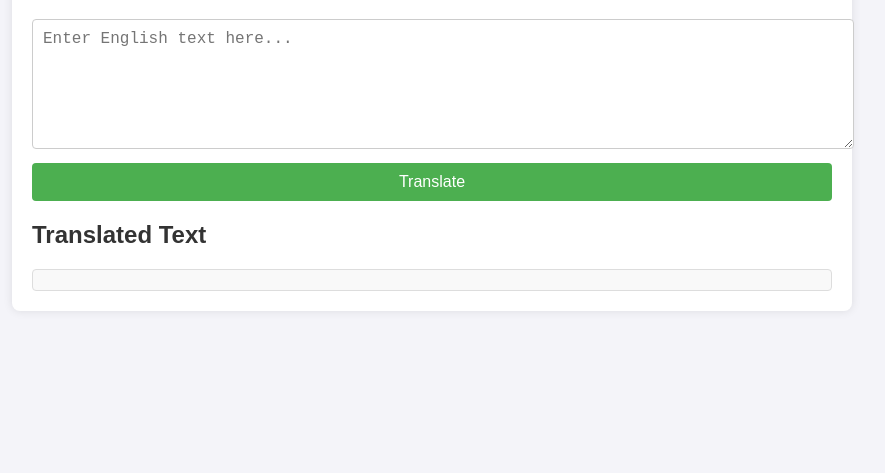
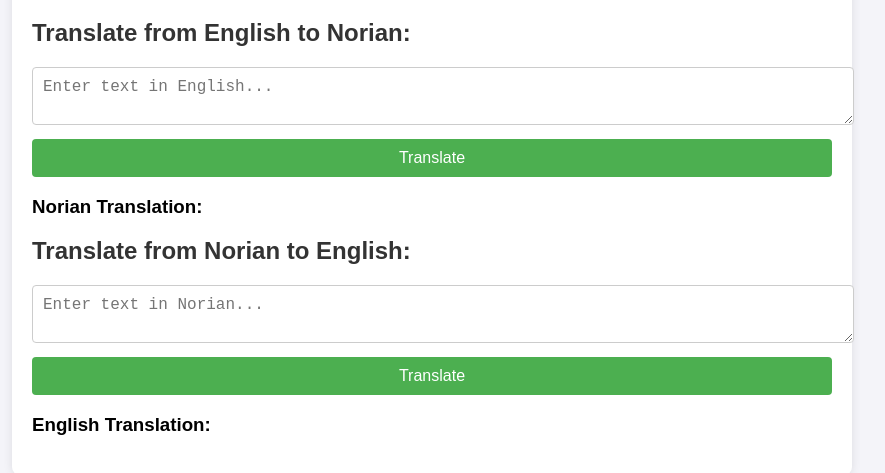
Before and after one commit to ChrystalisCreator/norian-translator, a plain HTML site: page index.html in a window 1280 px wide. Shown: the part 101-574 px from the top of the page, without its empty margins (208-1093 px from the left). Drawn offline with Linux system fonts and the light colour scheme.

Commit message:
Update index.html

```diff
--- a/index.html
+++ b/index.html
@@ -9,11 +9,24 @@
 <body>
   <div class="container">
     <h1>Norian Translator</h1>
-        <textarea id="inputText" placeholder="Enter English text here..." rows="6"></textarea>
-        <button onclick="translateText()">Translate</button>
-        <h2>Translated Text</h2>
-        <div id="outputText"></div>
+
+    <div class="translation-box">
+      <h2>Translate from English to Norian:</h2>
+      <textarea id="englishInput" placeholder="Enter text in English..."></textarea>
+      <button onclick="translateToNorian()">Translate</button>
+      <h3>Norian Translation:</h3>
+      <div id="norianOutput"></div>
     </div>
+
+    <div class="translation-box">
+      <h2>Translate from Norian to English:</h2>
+      <textarea id="norianInput" placeholder="Enter text in Norian..."></textarea>
+      <button onclick="translateToEnglish()">Translate</button>
+      <h3>English Translation:</h3>
+      <div id="englishOutput"></div>
+    </div>
+  </div>
+
   <script src="script.js"></script>
 </body>
 </html>
```
Lines whose indentation alone changed are shown as unchanged.
